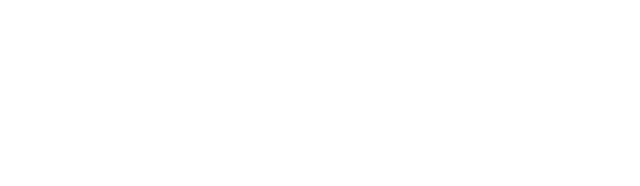
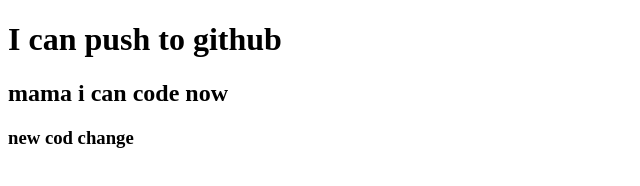
Before and after one commit to Royutpol/my-second-repo, a plain HTML site: page index.html in a window 1280 px wide. Shown: the whole page, without its empty margins (0-640 px from the left). Drawn offline with Linux system fonts and the light colour scheme.

Commit message:
added header

```diff
--- a/index.html
+++ b/index.html
@@ -7,6 +7,8 @@
     <title>My second github repo</title>
 </head>
 <body>
-
+    <h1>I can push to github</h1>
+    <h2>mama i can code now</h2>
+    <h3> new cod change</h3>
 </body>
 </html>
```
